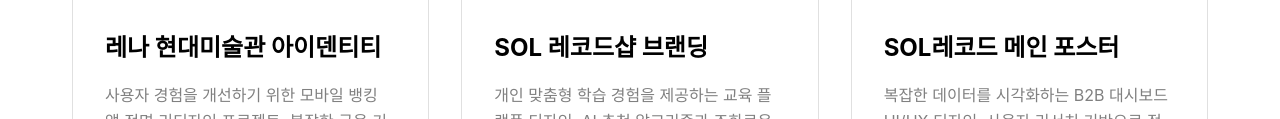
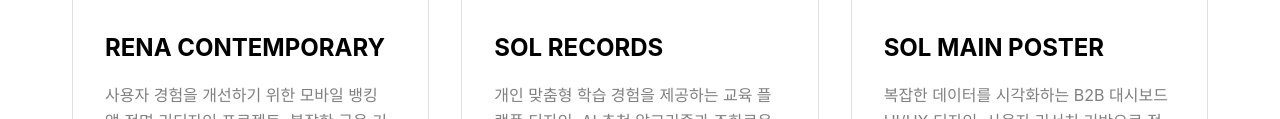
Before and after one commit to jaewonnjo/jaewonnjo.github.io, a plain HTML site: page index.html in a window 1280 px wide. Shown: the part 2775-2894 px from the top of the page. Drawn offline with Linux system fonts and the light colour scheme.

Commit message:
Update index.html

```diff
--- a/index.html
+++ b/index.html
@@ -552,7 +552,7 @@
                     <img src="images/project01.jpg" alt="레나 현대미술관 아이덴티티" onerror="this.src='https://via.placeholder.com/400x300/000000/ffffff?text=LENA+Museum'">
                 </div>
                 <div class="project-info">
-                    <h3>레나 현대미술관 아이덴티티</h3>
+                    <h3>RENA CONTEMPORARY</h3>
                     <p>사용자 경험을 개선하기 위한 모바일 뱅킹 앱 전면 리디자인 프로젝트. 복잡한 금융 기능을 직관적인 UI로 재구성하여 사용자 만족도 40% 향상.</p>
                     <p style="color: #000; font-weight: 500; margin-top: 1rem;">사용 기술: Figma, User Testing, Design System</p>
                 </div>
@@ -562,7 +562,7 @@
                     <img src="images/project02.jpg" alt="SOL 레코드샵 브랜딩" onerror="this.src='https://via.placeholder.com/400x300/808080/ffffff?text=SOL+Records'">
                 </div>
                 <div class="project-info">
-                    <h3>SOL 레코드샵 브랜딩</h3>
+                    <h3>SOL RECORDS</h3>
                     <p>개인 맞춤형 학습 경험을 제공하는 교육 플랫폼 디자인. AI 추천 알고리즘과 조화로운 인터페이스 설계로 학습 완료율 증가.</p>
                     <p style="color: #000; font-weight: 500; margin-top: 1rem;">사용 기술: Sketch, Prototyping, A/B Testing</p>
                 </div>
@@ -572,7 +572,7 @@
                     <img src="images/project03.jpg" alt="SOL레코드 메인 포스터" onerror="this.src='https://via.placeholder.com/400x300/f5f5f5/000000?text=SOL+Poster'">
                 </div>
                 <div class="project-info">
-                    <h3>SOL레코드 메인 포스터</h3>
+                    <h3>SOL MAIN POSTER</h3>
                     <p>복잡한 데이터를 시각화하는 B2B 대시보드 UI/UX 디자인. 사용자 리서치 기반으로 정보 구조를 최적화하여 업무 효율성 증대.</p>
                     <p style="color: #000; font-weight: 500; margin-top: 1rem;">사용 기술: Adobe XD, Data Visualization</p>
                 </div>
```
